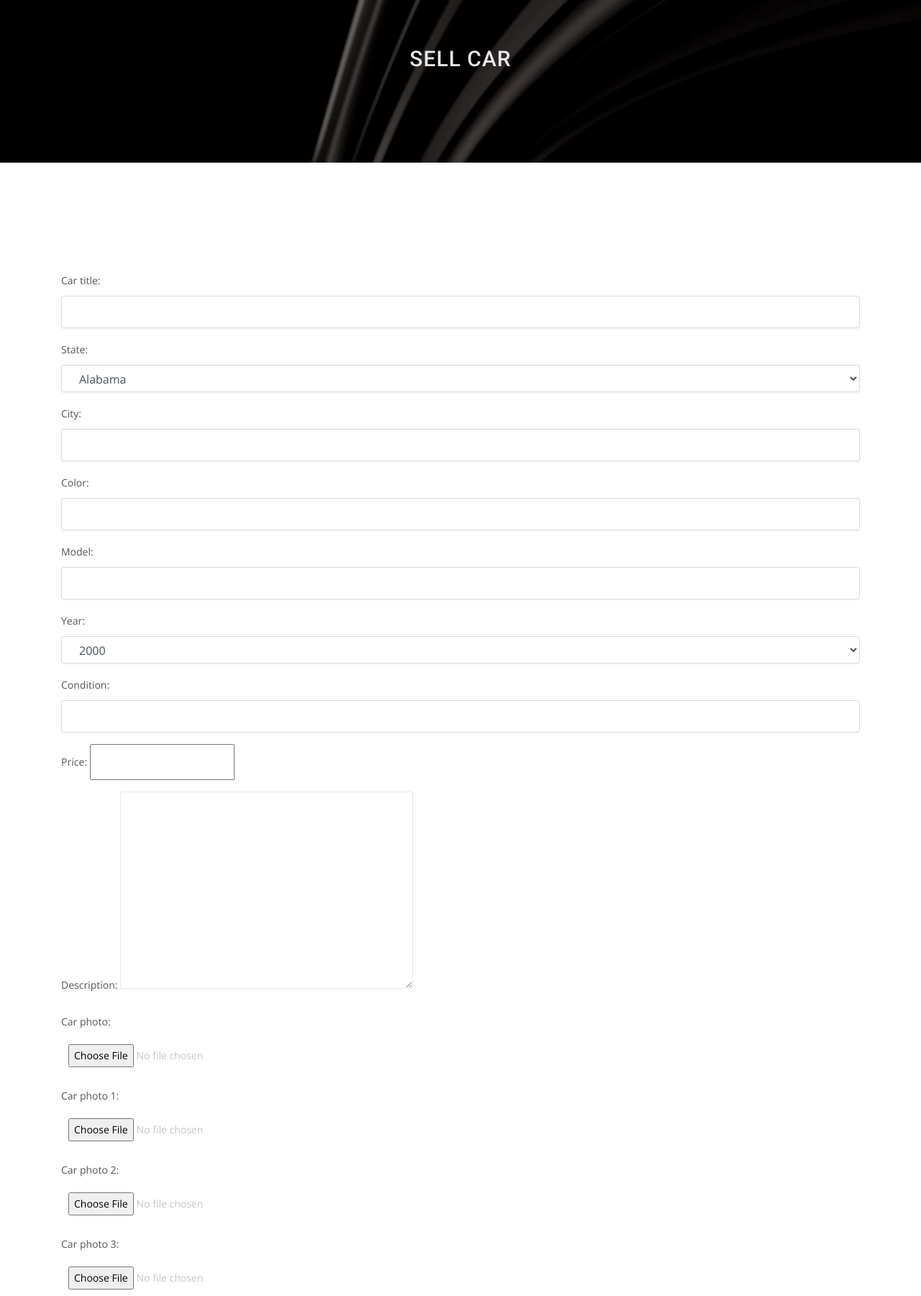
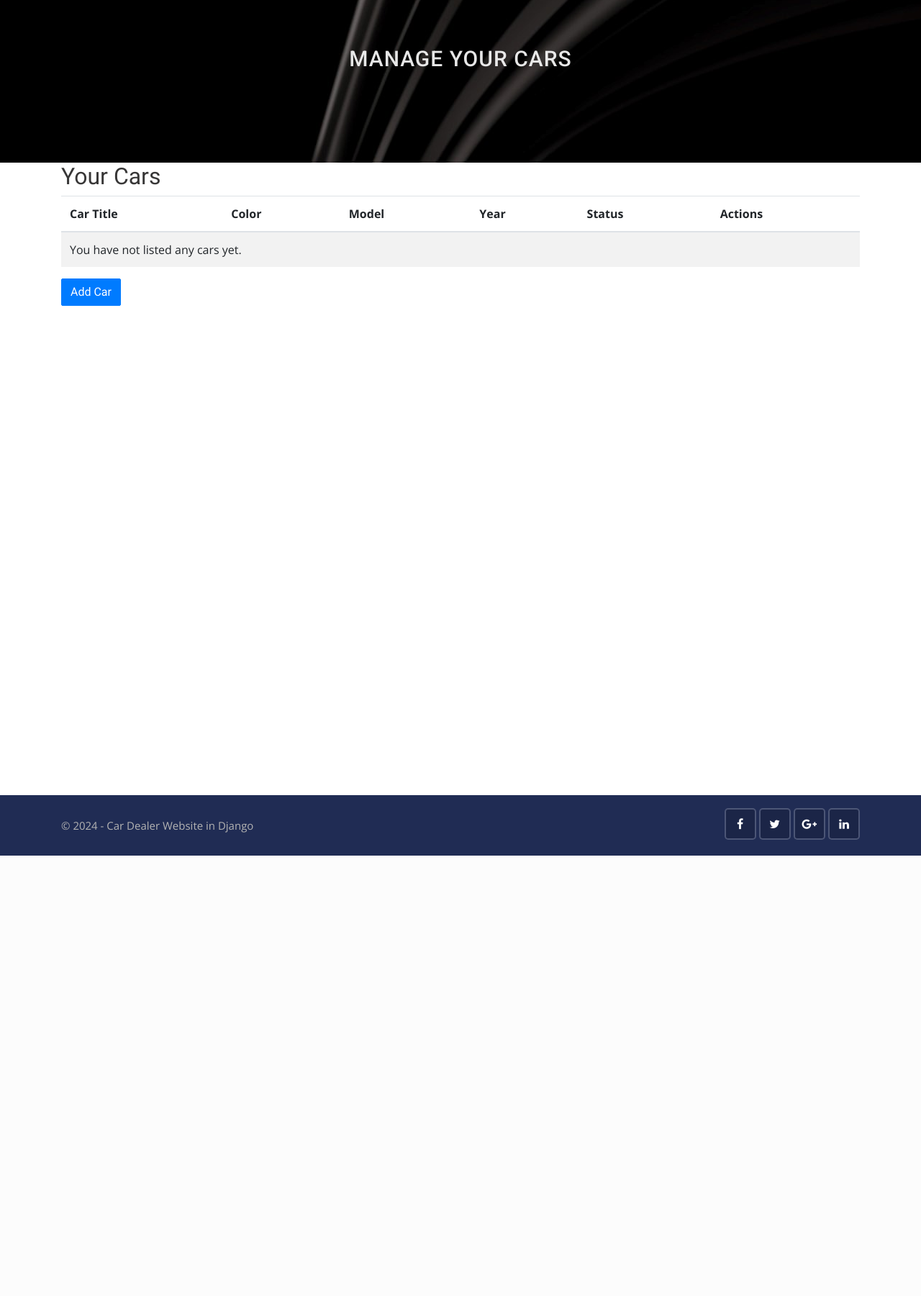
Before and after one commit to rinkutek/Recarnation-NanoClouds, a Django app: page /sell in a window 1280 px wide. Shown: the part 134-1935 px from the top of the page at 72% size. After the commit the page ends 1323 px from the top, so only its background shows below. Run offline with Django 3.2, Linux system fonts and the light colour scheme; the visitor is signed in with stand-in values (Sample User, id 1); data comes from the database, SQL or seed files in the repository; some libraries are stand-ins or nearby versions.

Commit message:
Changes to modify the seller page

```diff
--- a/cars/models.py
+++ b/cars/models.py
@@ -2,6 +2,8 @@ from django.db import models
 from datetime import datetime
 from ckeditor.fields import RichTextField
 from multiselectfield import MultiSelectField
+from django.contrib.auth.models import User
+
 
 # Create your models here.
 class Car(models.Model):
@@ -121,5 +123,7 @@ class Car(models.Model):
         choices=[('Pending', 'Pending'), ('Approved', 'Approved'), ('Rejected', 'Rejected')],
         default='Pending'
     )
+    seller = models.ForeignKey(User, on_delete=models.CASCADE, related_name='cars', null=True, blank=True)
+
     def __str__(self):
         return self.car_title
--- a/pages/urls.py
+++ b/pages/urls.py
@@ -1,9 +1,14 @@
 from django.urls import path
+from django.conf import settings
+from django.conf.urls.static import static
 from . import views
 
 urlpatterns = [
     path('', views.home, name='home'),
     path('about', views.about, name='about'),
     path('sell', views.sell, name='sell'),
-    path('contact', views.contact, name='contact')
-]
+    path('contact', views.contact, name='contact'),
+    path('edit_car/<int:car_id>/', views.edit_car, name='edit_car'),
+    path('delete_car/<int:car_id>/', views.delete_car, name='delete_car'),  # Delete car page
+    path('add_car', views.add_car, name='add_car')
+] + static(settings.STATIC_URL, document_root=settings.STATIC_ROOT)  # Edit car page
--- a/pages/views.py
+++ b/pages/views.py
@@ -1,10 +1,13 @@
-from django.shortcuts import render, redirect
+from django.shortcuts import render, redirect, get_object_or_404
 from .models import Team, ContactMessage
 from cars.models import Car
 from django.contrib.auth.models import User
 from django.core.mail import send_mail
 from django.contrib import messages
 from .forms import CarForm
+from django.contrib.auth.decorators import login_required
+from django.contrib.auth import login
+
 
 
 # Create your views here.
@@ -37,18 +40,66 @@ def about(request):
     return render(request, 'pages/about.html', data)
 
 def sell(request):
+    if request.user.is_authenticated:
+        # Get all cars listed by the current logged-in user
+        cars = Car.objects.filter(seller=request.user)
+        return render(request, 'pages/sell.html', {'cars': cars, 'is_logged_in': True})
+    else:
+        # No cars to show for non-logged-in users
+        return render(request, 'pages/sell.html', {'is_logged_in': False})
+
+
+@login_required
+def add_car(request):
+    # Handling the form for adding a new car
     if request.method == 'POST':
         form = CarForm(request.POST, request.FILES)
         if form.is_valid():
             car = form.save(commit=False)
-            car.seller = request.user  # Set the logged-in user as the seller
+            car.seller = request.user  # Assign the logged-in user as the seller
             car.status = 'Pending'  # Default status
             car.save()
-            return redirect('dashboard')  # Redirect to seller dashboard
+            messages.success(request, 'Car added successfully!')
+            return redirect('sell')  # Redirect back to the sell page to show the newly added car
     else:
         form = CarForm()
 
-    return render(request, 'pages/sell.html', {'form': form})
+    return render(request, 'pages/add_car.html', {'form': form})
+
+
+
+@login_required
+def edit_car(request, car_id):
+    try:
+        car = Car.objects.get(id=car_id, seller=request.user)  # Ensure the car belongs to the logged-in user
+    except Car.DoesNotExist:
+        car = None  # No car found for the user
+
+    if car is None:
+        messages.error(request, "No car found to edit. Please add a car first.")
+        return redirect('sell')  # Redirect back to the sell page if the car is not found
+
+    if request.method == 'POST':
+        form = CarForm(request.POST, request.FILES, instance=car)
+        if form.is_valid():
+            form.save()
+            messages.success(request, 'Car details updated successfully!')
+            return redirect('sell')  # Redirect back to the sell page after saving changes
+    else:
+        form = CarForm(instance=car)
+
+    return render(request, 'pages/edit_car.html', {'form': form, 'car': car})
+
+
+
+@login_required
+def delete_car(request, car_id):
+    car = get_object_or_404(Car, id=car_id, seller=request.user)  # Ensure the car belongs to the logged-in user
+    car.delete()
+    messages.success(request, 'Car deleted successfully!')
+    return redirect('sell')  # Redirect back to the sell page after deleting the car
+
+
 
 def contact(request):
     if request.method == 'POST':
--- a/templates/pages/sell.html
+++ b/templates/pages/sell.html
@@ -1,36 +1,73 @@
 {% extends 'base.html' %}
+{% block title %} Sell Car {% endblock %}
+{% block content %}
+{% load static %}
 
-{% block title %} | Services {% endblock %}
-{% block content %}
 
 <!-- Sub banner start -->
 <div class="sub-banner overview-bgi">
     <div class="container breadcrumb-area">
         <div class="breadcrumb-areas">
-            <h1>Sell Car</h1>
+            <h1>Manage Your Cars</h1>
         </div>
     </div>
 </div>
 <!-- Sub Banner end -->
 
-<!-- Services start -->
-<div class="contact-2 content-area-5">
-    <div class="container">
-        <!-- Main title -->
-        <div class="main-title text-center">
-            <!-- <p>Lorem ipsum dolor sit amet, consectetur adipisicing elit, sed do eiusmod</p> -->
-        </div>
-        <form method="post" enctype="multipart/form-data">
-            {% csrf_token %}
-            <div class="form-group">
-              {{ form.as_p }}  <!-- Render all form fields -->
-            </div>
-            <button type="submit" class="btn btn-primary">Submit Listing</button>
-          </form>
-    </div>
+<div class="container">
+    {% if is_logged_in %}
+        <h2>Your Cars</h2>
+
+        <!-- Table to display all the cars -->
+        <table class="table table-striped">
+            <thead>
+                <tr>
+                    <th>Car Title</th>
+                    <th>Color</th>
+                    <th>Model</th>
+                    <th>Year</th>
+                    <th>Status</th>
+                    <th>Actions</th>
+                </tr>
+            </thead>
+            <tbody>
+                {% for car in cars %}
+                <tr>
+                    <td>{{ car.car_title }}</td>
+                    <td>{{ car.color }}</td>
+                    <td>{{ car.model }}</td>
+                    <td>{{ car.year }}</td>
+                    <td>{{ car.status }}</td>
+                    <td>
+                        <a href="{% url 'edit_car' car.id %}" class="btn btn-warning">Edit</a>
+                        <a href="{% url 'delete_car' car.id %}" class="btn btn-danger" onclick="return confirm('Are you sure you want to delete this car?')">Delete</a>
+                    </td>
+                </tr>
+                {% empty %}
+                <tr>
+                    <td colspan="6">You have not listed any cars yet.</td>
+                </tr>
+                {% endfor %}
+            </tbody>
+        </table>
+
+        <!-- Button to Redirect to Add Car Form -->
+        <a href="{% url 'add_car' %}" class="btn btn-primary">Add Car</a>
+
+    {% else %}
+        <br>
+        <h3>You need to <a href="{% url 'login' %}">log in</a> to manage your car listings.</h3>
+    {% endif %}
 </div>
-<!-- Services end -->
 
+<div class="content-area">
+</div>
 
+<div class="content-area">
+</div>
+<div class="content-area">
+</div>
+<div class="content-area">
+</div>
 
 {% endblock %}
```
Also changed, not shown: cardealer/settings.py (+4 -4 lines), cardealer/static/js/app.js (+10 -8 lines), templates/pages/add_car.html (added, +28 -0 lines), templates/pages/edit_car.html (added, +51 -0 lines).
